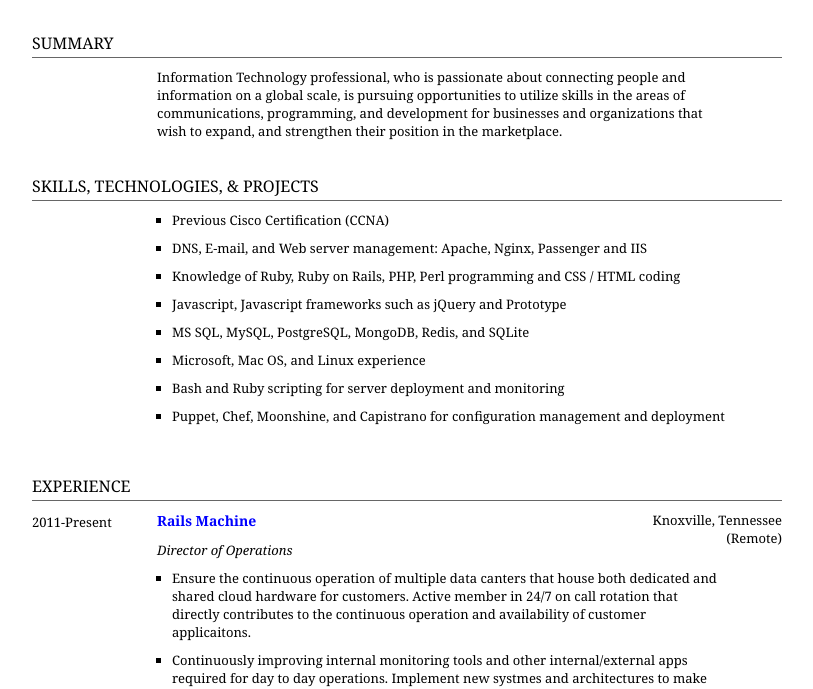
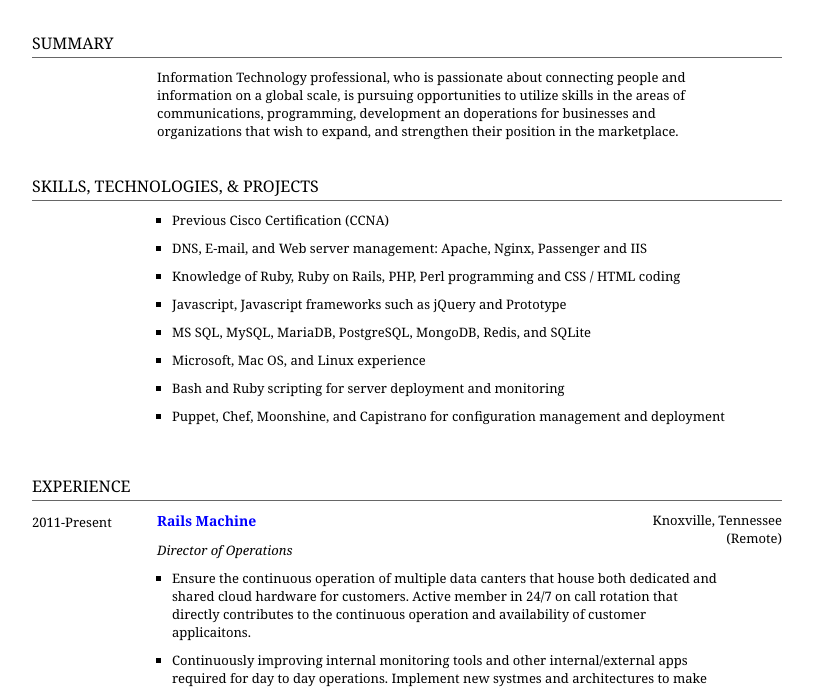
Before and after one commit to tgraham/tgraham.github.io, a plain HTML site: page resume/index.html in a window 1280 px wide. Shown: the part 113-802 px from the top of the page, without its empty margins (233-1046 px from the left). Drawn offline with Linux system fonts and the light colour scheme.

Commit message:
Update index.html

```diff
--- a/resume/index.html
+++ b/resume/index.html
@@ -36,8 +36,8 @@
       <h2 class="summary">SUMMARY</h2>
       <p class="data">
         Information Technology professional, who is passionate about connecting people and information on a global scale,
-        is pursuing opportunities to utilize skills in the areas of communications, programming, and development for businesses and
-        organizations that wish to expand, and strengthen their position in the marketplace.
+        is pursuing opportunities to utilize skills in the areas of communications, programming, development an doperations
+        for businesses and organizations that wish to expand, and strengthen their position in the marketplace.
       </p>
 
       <h2>SKILLS, TECHNOLOGIES, &amp; PROJECTS</h2>
@@ -46,7 +46,7 @@
   	    <li class='duties'>DNS, E-mail, and Web server management: Apache, Nginx, Passenger and IIS</li>
   	    <li class='duties'>Knowledge of Ruby, Ruby on Rails, PHP, Perl programming and CSS / HTML coding</li>
   	    <li class='duties'>Javascript, Javascript frameworks such as jQuery and Prototype</li>
-  	    <li class='duties'>MS SQL, MySQL, PostgreSQL, MongoDB, Redis, and SQLite</li>
+  	    <li class='duties'>MS SQL, MySQL, MariaDB, PostgreSQL, MongoDB, Redis, and SQLite</li>
   	    <li class='duties'>Microsoft, Mac OS, and Linux experience</li>
   	    <li class='duties'>Bash and Ruby scripting for server deployment and monitoring</li>
         <li class-'duties'>Puppet, Chef, Moonshine, and Capistrano for configuration management and deployment</li>
```
